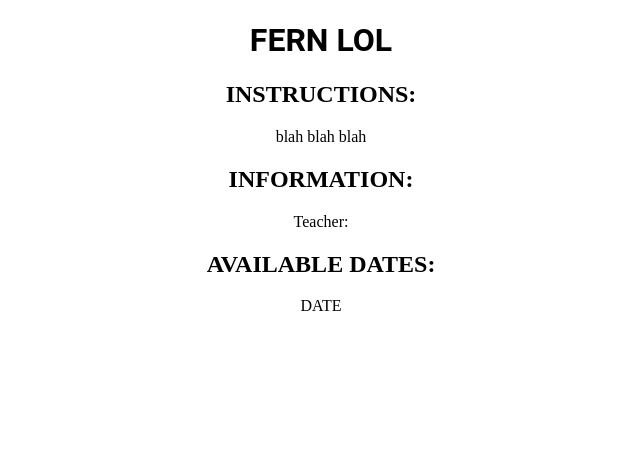
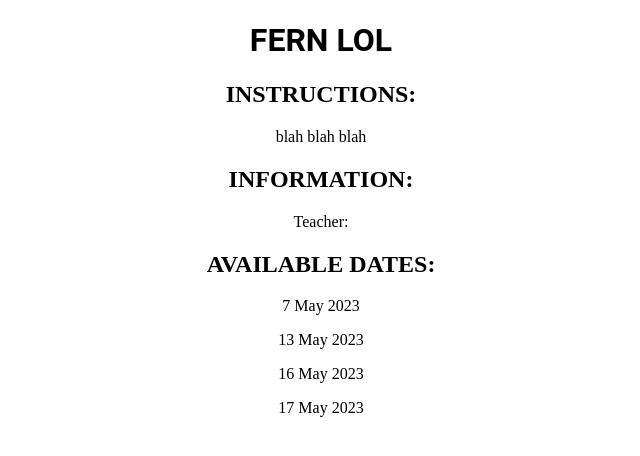
Before and after one commit to afn2905/fern, a Flask app: page / in a window 1280 px wide. Shown: the top 456 px of the page, without its empty margins (319-959 px from the left). Run offline with Flask 2, Linux system fonts and the light colour scheme.

Commit message:
tinkering

```diff
--- a/main.py
+++ b/main.py
@@ -2,9 +2,28 @@ from flask import Flask, render_template
 
 app = Flask(__name__)
 
+DATES = [
+  {
+    'id': 1,
+    'date': '7 May 2023'
+  },
+  {
+    'id': 2,
+    'date': '13 May 2023'
+  },
+  {
+    'id': 3,
+    'date': '16 May 2023'
+  },
+  {
+    'id': 4,
+    'date': '17 May 2023'
+  },
+]
+
 @app.route("/")
 def home():
-  return render_template('home.html')
+  return render_template('home.html', dates = DATES)
 
 if __name__ == "__main__":
   app.run(host='0.0.0.0')
--- /dev/null
+++ b/templates/dateentry.html
@@ -0,0 +1 @@
+<p>{{date['date']}}</p>
--- a/templates/home.html
+++ b/templates/home.html
@@ -26,11 +26,17 @@
   <h2>INFORMATION:</h2>
   <p>Teacher: </p>
   <h2>AVAILABLE DATES:</h2>
-  <p>DATE</p>
+  <p>
+  {% for date in dates %}
+    {% include 'dateentry.html' %}
+  {% endfor %}
+  </p>
   </div>
 
 <!--can also just <div style="text-align: center;"> or something-->
 <!--or class="body" within tag then .body {} when defining style for text with that class-->
+<!--{% if 'date' in date %}-->
+<!--{% endif %}-->
 </body>
 
 </html>
```
